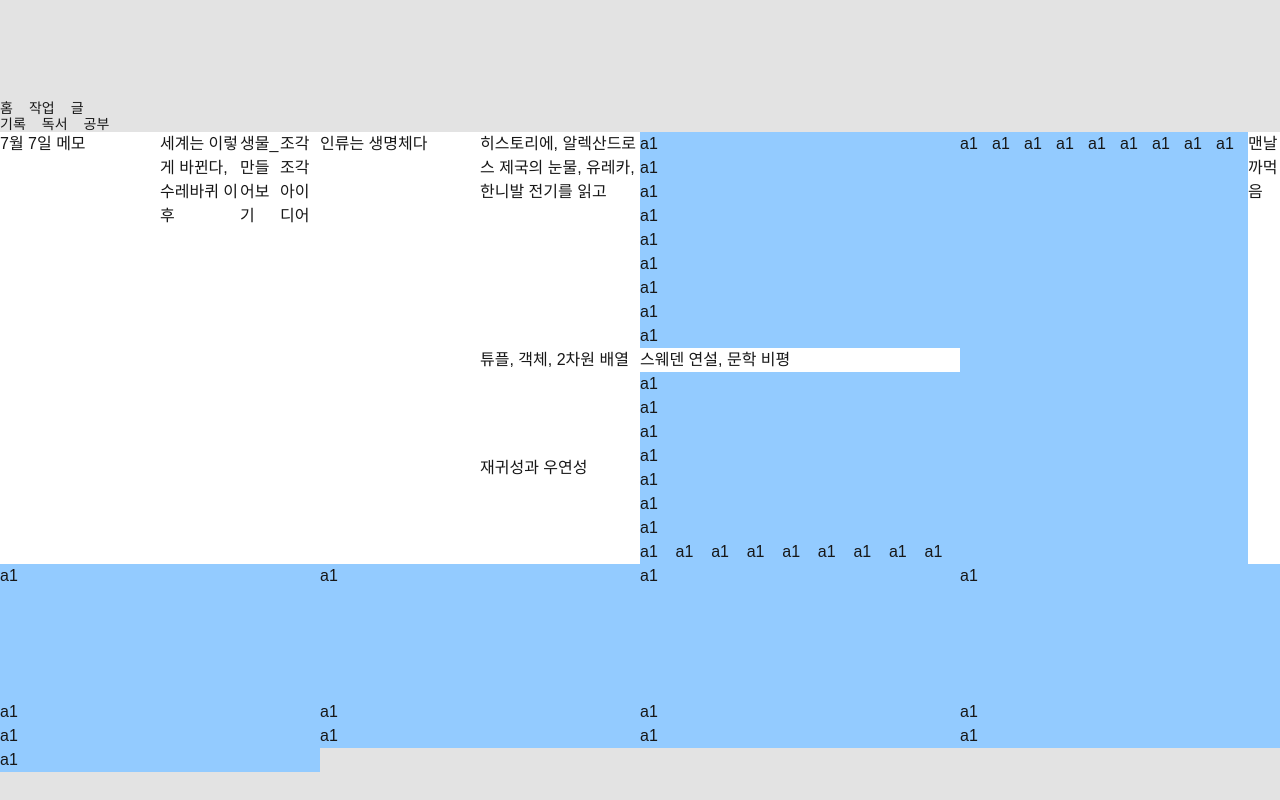
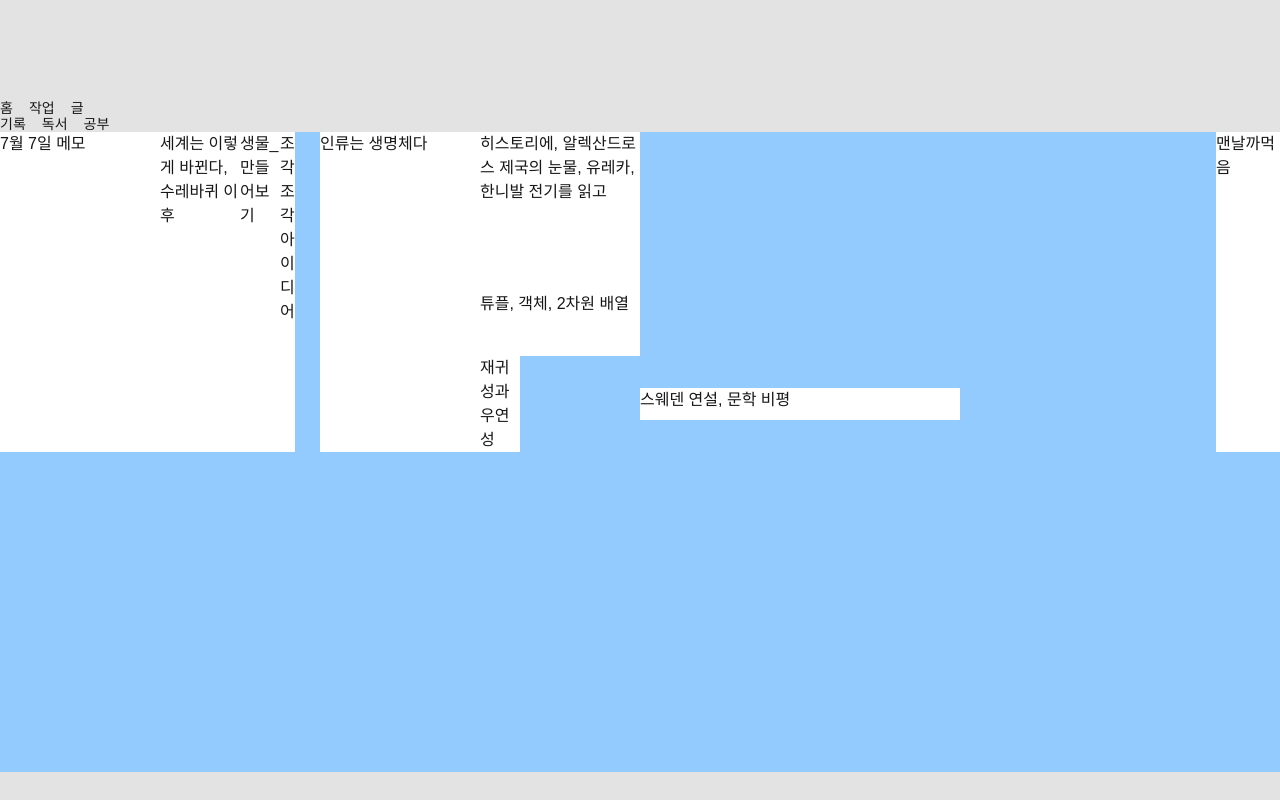
Before and after one commit to nosignificant/next, a Next.js app: page / in a window 1280 px wide. Built offline with nearby package versions, Linux system fonts and the light colour scheme.

Commit message:
home update

```diff
--- a/src/app/(home)/HomeBox.tsx
+++ b/src/app/(home)/HomeBox.tsx
@@ -18,7 +18,7 @@ export default function HomeBox({
 }: HomeProps) {
   if (!Array.isArray(posts) || posts.length === 0) return <EmptyBox />;
 
-  if (recursion >= posts.length) return null;
+  if (recursion >= posts.length) return <EmptyBox />;
 
   const current = posts[recursion];
 
@@ -32,25 +32,23 @@ export default function HomeBox({
     [recursion];
   });
 
-  function EmptyBox({ isRow }: { isRow: boolean }) {
-    const repeatNum = Math.floor(Math.random() * 10);
+  function EmptyBox() {
+    const repeatNum = Math.floor(Math.random() * 5);
     return Array.from({ length: repeatNum }).map((_, i) => (
-      <div key={i} className="emptyTile">
-        a1
-      </div>
+      <div key={i} className="emptyTile"></div>
     ));
 
     // 사용
   }
   return (
-    <div className="split">
+    <div className="split ">
       <div className={isRow ? " flex flex-row" : "flex flex-col"}>
         {putContent ? (
           <Link
             className="tile"
             href={`/${current.parent}?slug=${encodeURIComponent(current.slug)}`}
           >
-            {current.slug}
+            <div className="items-center justify-center"> {current.slug}</div>
           </Link>
         ) : (
           <EmptyBox />
--- a/src/app/(home)/home.css
+++ b/src/app/(home)/home.css
@@ -28,6 +28,8 @@ body {
   height: 100%;
   box-sizing: border-box;
   background-color: white;
+  transform: scale(var(--sx, 1), var(--sy, 1));
+  transform-origin: center center;
 }
 
 .emptyTile {
```
